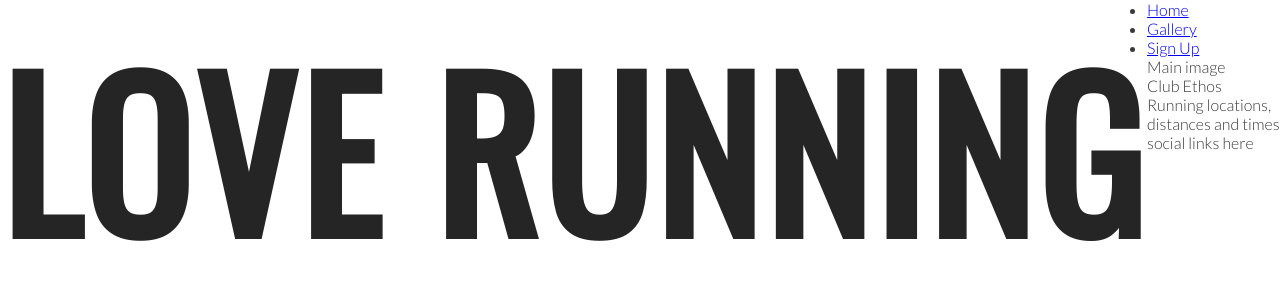
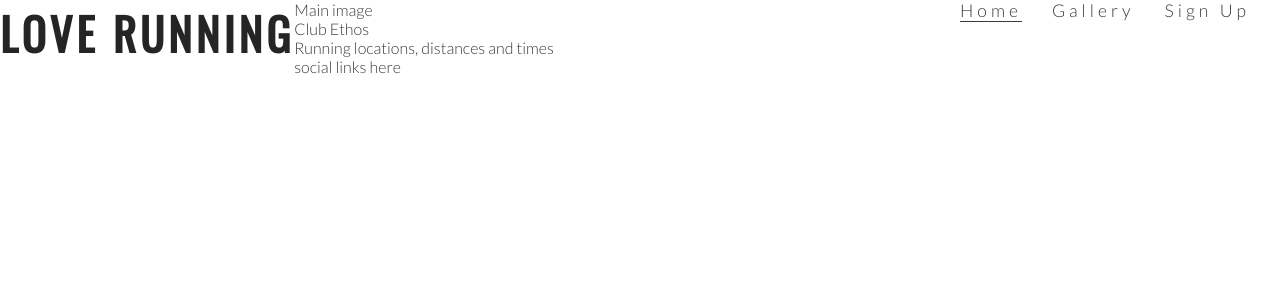
Before and after one commit to Benohene/love-running-project, a plain HTML site: page index.html in a window 1280 px wide. Drawn offline with nearby package versions, Linux system fonts and the light colour scheme.

Commit message:
style navigation link

```diff
--- a/assets/css/styles.css
+++ b/assets/css/styles.css
@@ -22,5 +22,32 @@ h1, h2 {
 
 #logo {
     float: left;
-    font-size: 200px;
+    font-size: 280%;
 }
+
+#menu {
+    font-size: 110%;
+    letter-spacing: 4px;
+}
+
+#menu #logo {
+    line-height: 75px;
+}
+
+#menu li {
+    float: right;
+    list-style-type: none;
+    margin-right: 30px;
+}
+
+#menu a {text-decoration: none;
+color: inherit;
+}
+
+#menu a:hover {
+    border-bottom: 1px solid #3a3a3a;
+}
+
+.active {
+    border-bottom: 1px solid #3a3a3a;
+}
--- a/index.html
+++ b/index.html
@@ -16,15 +16,15 @@
             <h1 id="logo">Love Running</h1>
         </a>
         <nav>
-            <ul>
+            <ul id="menu">
                 <li>
-                    <a href="index.html">Home</a>
+                    <a href="#">Sign Up</a>
                 </li>
                 <li>
                     <a href="#">Gallery</a>
                 </li>
                 <li>
-                    <a href="#">Sign Up</a>
+                    <a href="index.html" class="active">Home</a>
                 </li>
             </ul>
         </nav>
```
